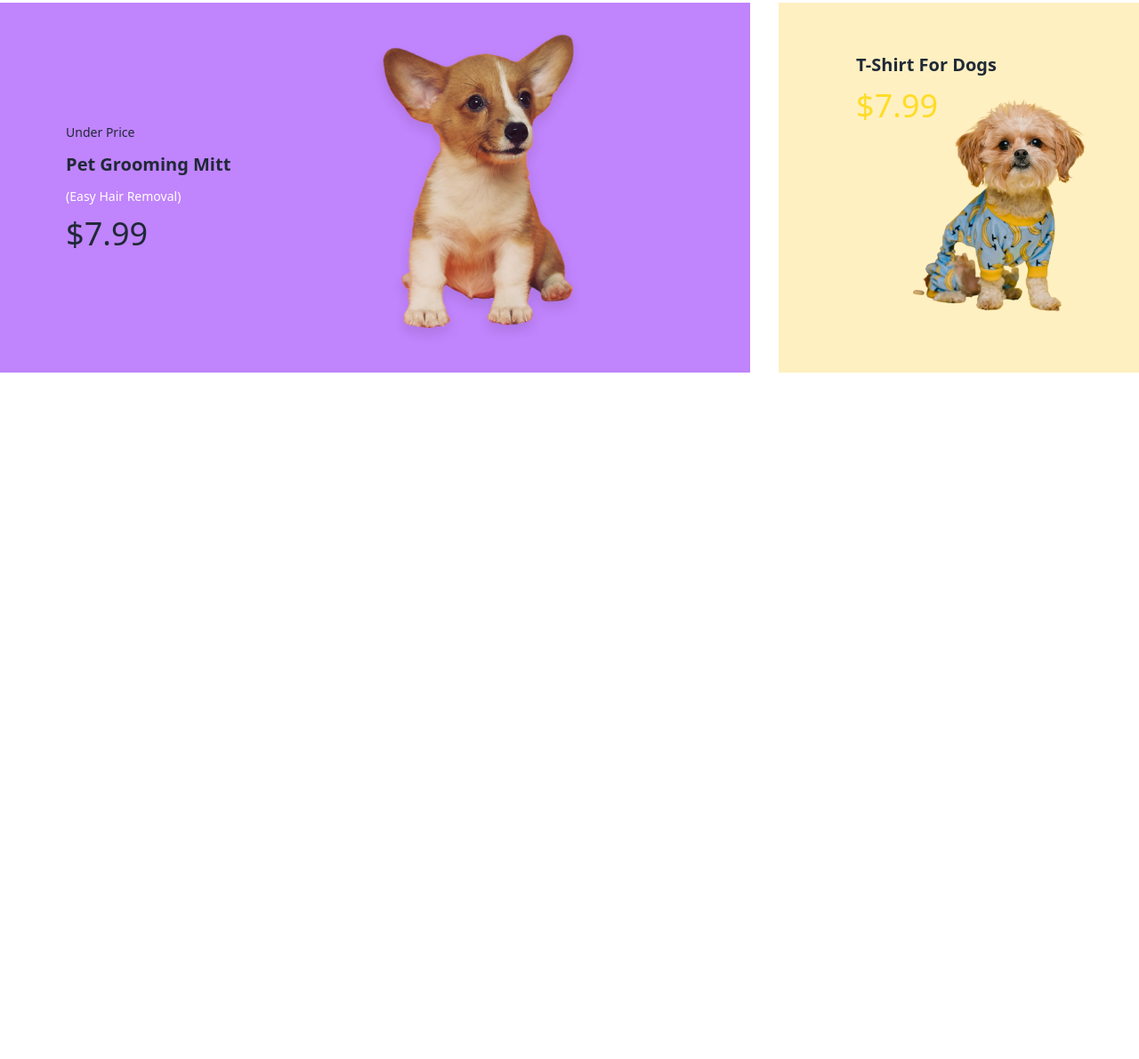
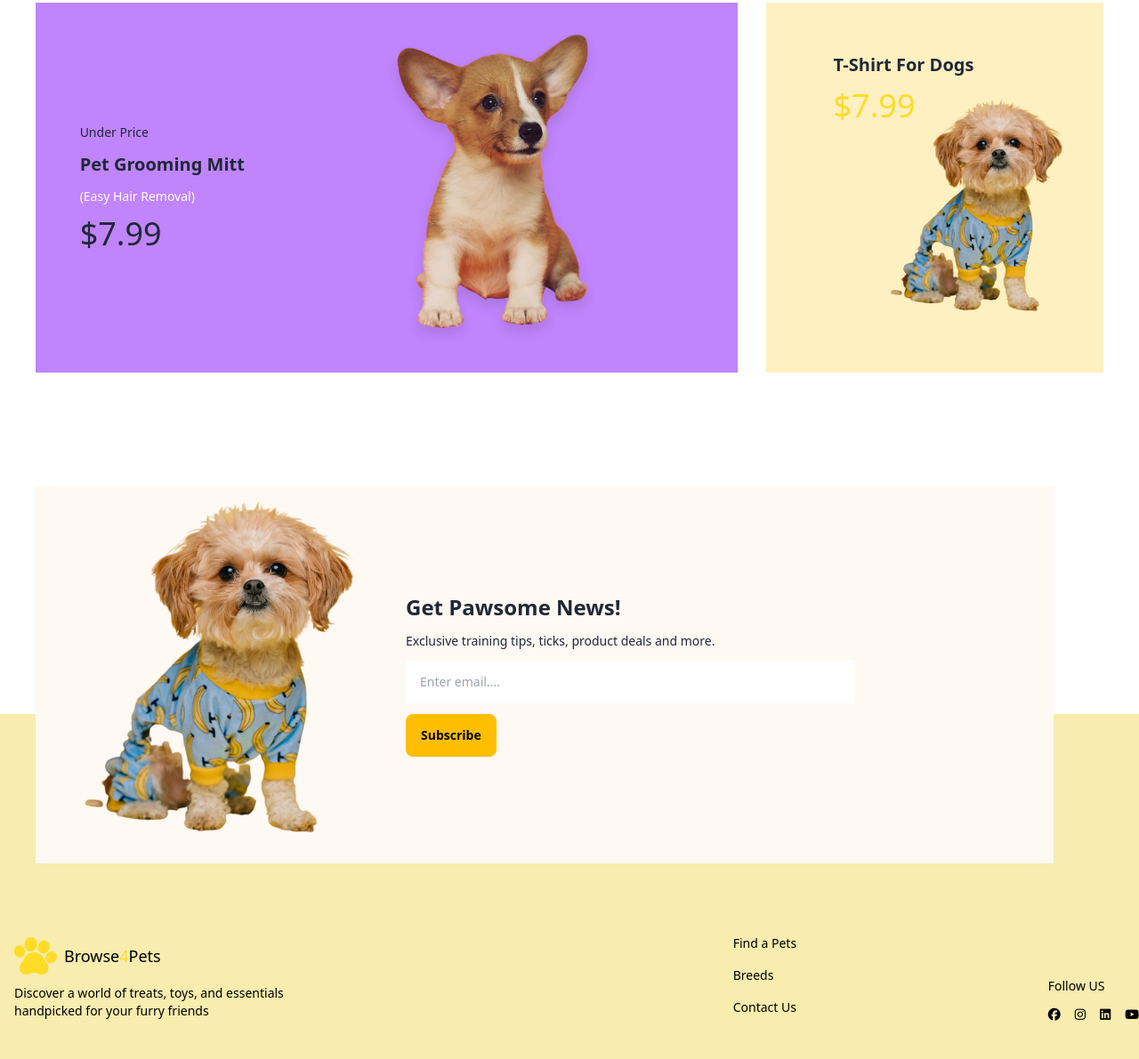
Before and after one commit to jannat0924/Pet_Shop, a plain HTML site: page index.html in a window 1280 px wide. Shown: the part 2027-3218 px from the top of the page at 89% size. Before the commit the page ends 2526 px from the top, so only its background shows below. Drawn offline with nearby package versions, Linux system fonts and the light colour scheme; a web font is replaced by a local one.

Commit message:
footer commit

```diff
--- a/index.html
+++ b/index.html
@@ -101,8 +101,9 @@
 </div>
 
    </header>
-<main>
-<section class="my-16 lg:container mx-auto">
+<main >
+  <!--categories-->
+<section class="my-16 lg:container mx-auto px-10">
 <h3 class="text-3xl text-left mb-8">
   Browse By Categories
 </h3>
@@ -662,7 +663,7 @@
 
 <!--low-price-->
 
-<section class="lg:container mx-auto py-20">
+<section class="lg:container mx-auto pt-20 px-10">
 
  <h3 class="text-3xl text-left mb-8">
   Everyday low Price
@@ -758,7 +759,71 @@
 
 </main>
 
-<footer></footer>
+<section class="bg-[#f8ecae] mt-96 relative ">
+  <div class="pt-80 lg:pt-52 container mx-auto w-auto">
+
+<!--news-->
+<div class="bg-[#FFF9F4] px-10 mx-10    absolute -top-80 lg:-top-64 ">
+
+<div class="hero">
+  <div class="hero-content grid grid-cols-1 lg:grid-cols-3 lg:gap-12">
+    <img
+      src="c1-assets/cute-pet-mid.png"
+      class=" rounded-lg"
+    />
+    <div class="lg:col-span-2 space-y-3">
+      <h1 class="text-2xl font-bold text-center lg:text-left">Get Pawsome News!</h1>
+      <p class="text-sm text-center lg:text-left">
+      Exclusive training tips, ticks, product deals and more.
+      </p>
+      <input type="email" placeholder="Enter email...." class="input-md bg-white w-3/4" />
+      <br>
+      <button class="btn text-sm btn-warning items-center lg:text-left">Subscribe</button>
+    </div>
+  </div>
+</div>
+
+
+</div>
+
+<footer class="footer justify-between text-black lg:container mx-auto py-10 pl-4">
+  <nav>
+     <div class="flex  items-center gap-2">
+        <img class="text-black" src="c1-assets/logo-header.png" alt="">
+    <a class="text-lg">Browse<span class="text-[#FFDC26]">4</span>Pets</a>
+    </div>
+    <p class="text-sm lg:w-2/3">
+      Discover a world of treats, toys, and essentials handpicked for your furry friends
+    </p>
+  </nav>
+  <nav>
+    <a class="mb-2 link link-hover">Find a Pets</a>
+     <a class="mb-2 link link-hover">Breeds</a>
+    <a class="link link-hover">Contact Us</a>
+
+  </nav>
+  <nav class="space-y-1 lg:mt-12">
+    <h6 class="text-sm">Follow US</h6>
+    <div class="grid grid-flow-col gap-4">
+      <a>
+        <i class="fa-brands fa-facebook"></i>
+      </a>
+        <a>
+<i class="fa-brands fa-instagram"></i>
+      </a>
+      <a>
+        <i class="fa-brands fa-linkedin"></i>
+      </a>
+      <a>
+     <i class="fa-brands fa-youtube"></i>
+      </a>
+    </div>
+  </nav>
+</footer>
+
+  </div>
+</section>
+
 
 </body>
 </html>
```
